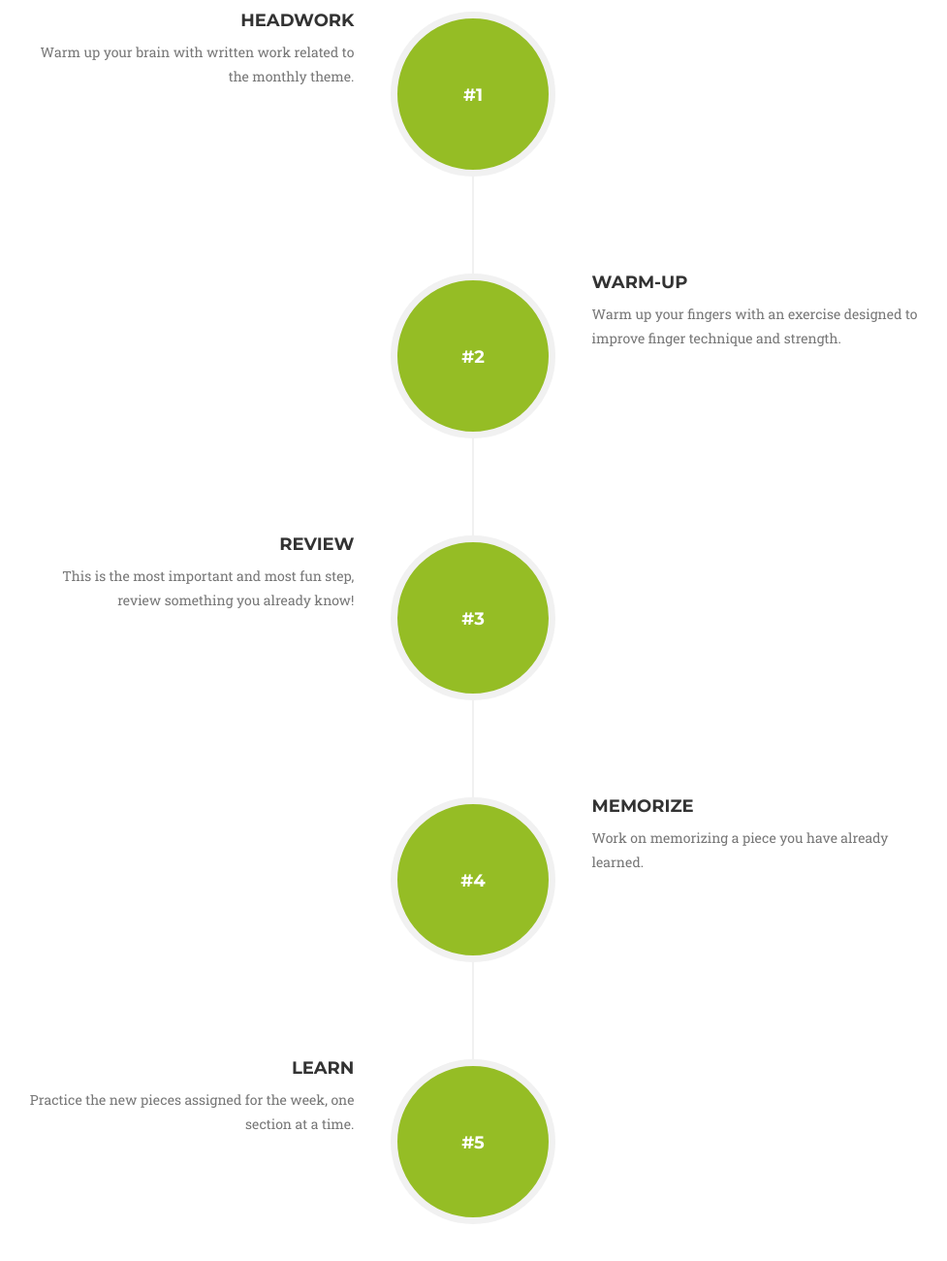
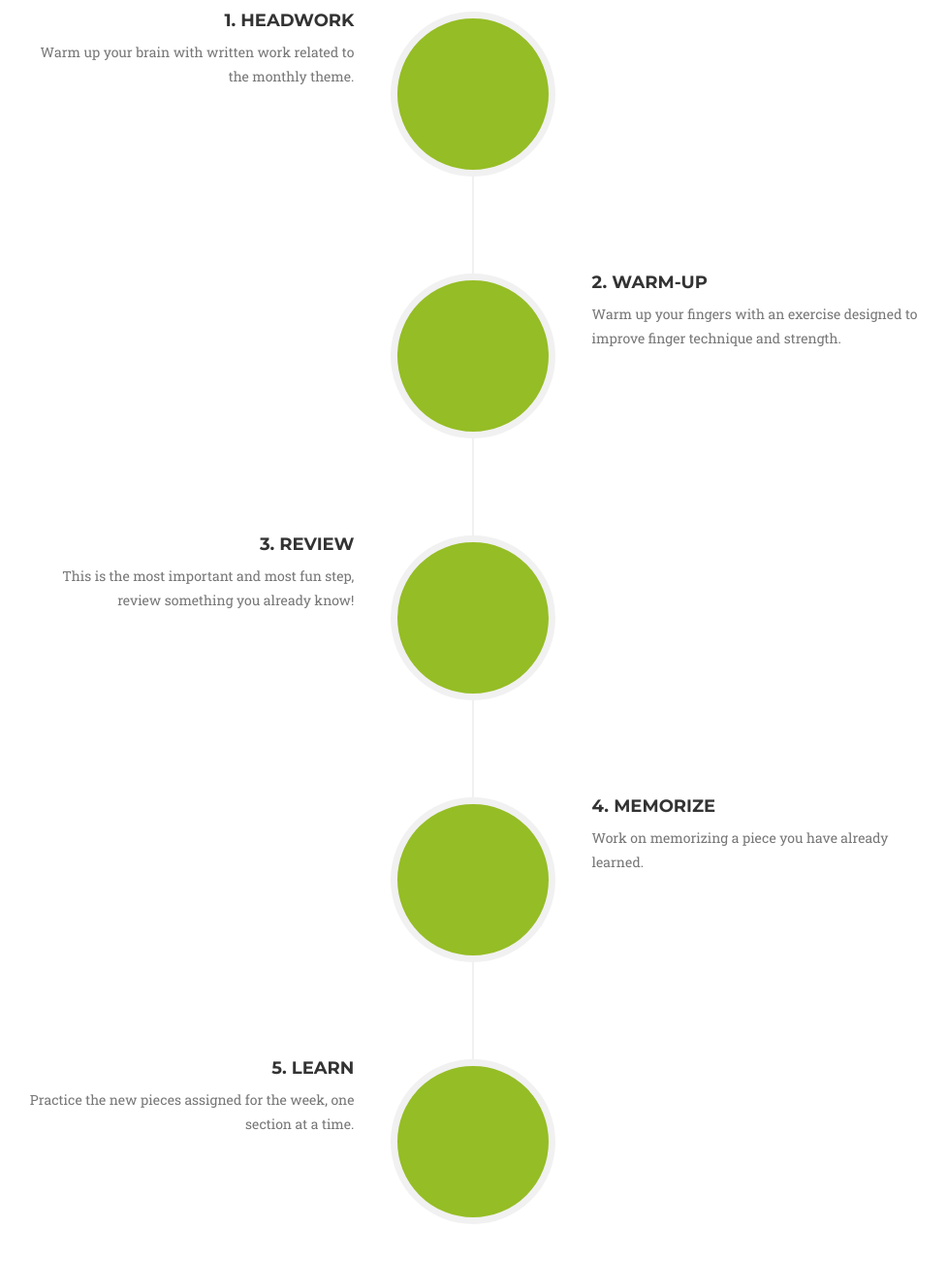
Before and after one commit to cbeehary/bsharppianostudio, a plain HTML site: page index.html in a window 1280 px wide. Shown: the part 2432-3732 px from the top of the page at 97% size, without its empty margins (152-1129 px from the left). Drawn offline with nearby package versions, Linux system fonts and the light colour scheme; a web font is replaced by a local one.

Commit message:
update Lessons timeline

```diff
--- a/index.html
+++ b/index.html
@@ -235,13 +235,13 @@
                 <div class="col-lg-12">
                     <ul class="timeline">
                         <li>
-                            <div class="timeline-image">
+                            <div class="timeline-image green">
                                 <!--<img class="img-circle img-responsive" src="img/about/1.jpg" alt="">-->
-                                <h4><br>#1</h4>
+                                <!--<h4><br>#1</h4>-->
                             </div>
                             <div class="timeline-panel">
                                 <div class="timeline-heading">
-                                    <h4>Headwork</h4>
+                                    <h4>1. Headwork</h4>
                                     <h4 class="subheading"></h4>
                                 </div>
                                 <div class="timeline-body">
@@ -250,13 +250,13 @@
                             </div>
                         </li>
                         <li class="timeline-inverted">
-                            <div class="timeline-image">
+                            <div class="timeline-image blue">
                                 <!--<img class="img-circle img-responsive" src="img/about/2.jpg" alt="">-->
-                                <h4><br>#2</h4>
+                                <!--<h4><br>#2</h4>-->
                             </div>
                             <div class="timeline-panel">
                                 <div class="timeline-heading">
-                                    <h4>Warm-up</h4>
+                                    <h4>2. Warm-up</h4>
                                     <h4 class="subheading"></h4>
                                 </div>
                                 <div class="timeline-body">
@@ -265,13 +265,13 @@
                             </div>
                         </li>
                         <li>
-                            <div class="timeline-image">
+                            <div class="timeline-image red">
                                 <!--<img class="img-circle img-responsive" src="img/about/3.jpg" alt="">-->
-                                <h4><br>#3</h4>
+                                <!--<h4><br>#3</h4>-->
                             </div>
                             <div class="timeline-panel">
                                 <div class="timeline-heading">
-                                    <h4>Review</h4>
+                                    <h4>3. Review</h4>
                                     <h4 class="subheading"></h4>
                                 </div>
                                 <div class="timeline-body">
@@ -280,13 +280,13 @@
                             </div>
                         </li>
                         <li class="timeline-inverted">
-                            <div class="timeline-image">
+                            <div class="timeline-image yellow">
                                 <!--<img class="img-circle img-responsive" src="img/about/4.jpg" alt="">-->
-                                <h4><br>#4</h4>
+                                <!--<h4><br>#4</h4>-->
                             </div>
                             <div class="timeline-panel">
                                 <div class="timeline-heading">
-                                    <h4>Memorize</h4>
+                                    <h4>4. Memorize</h4>
                                     <h4 class="subheading"></h4>
                                 </div>
                                 <div class="timeline-body">
@@ -295,12 +295,12 @@
                             </div>
                         </li>
                         <li>
-                            <div class="timeline-image">
-                                <h4><br>#5</h4>
+                            <div class="timeline-image orange">
+                                <!--<h4><br>#5</h4>-->
                             </div>
                             <div class="timeline-panel">
                                 <div class="timeline-heading">
-                                    <h4>Learn</h4>
+                                    <h4>5. Learn</h4>
                                     <h4 class="subheading"></h4>
                                 </div>
                                 <div class="timeline-body">
```
